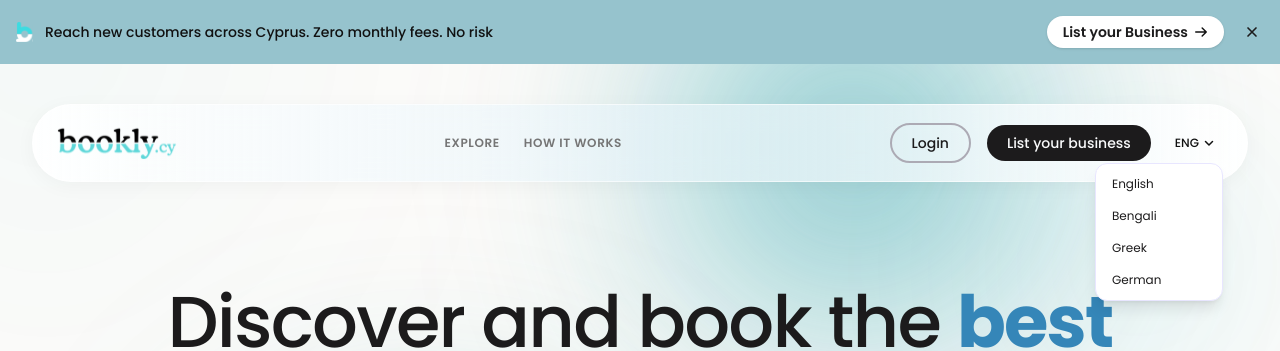
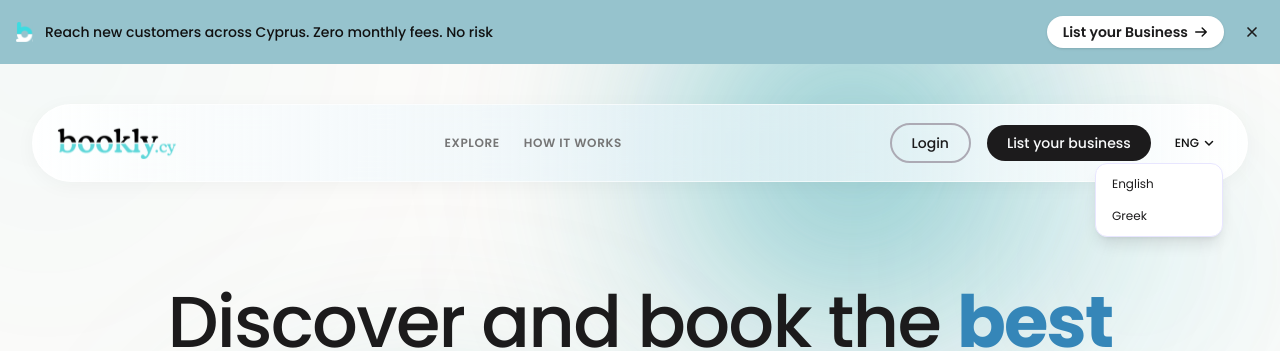
Before and after one commit to SaifulET/Iron_Frontend, a Next.js app: page / in a window 1280 px wide. Both pictures are taken after a click on the button "ENG". Shown: the top 351 px of the page. Built offline with nearby package versions, Linux system fonts and the light colour scheme.

Commit message:
remove all language from the navbar except english and greek

```diff
--- a/src/components/Navbar.tsx
+++ b/src/components/Navbar.tsx
@@ -173,11 +173,11 @@ export default function Navbar({
 
                 {showLangDropdown && (
                   <div className="absolute right-0 mt-2 w-32 bg-white border border-[#E8E6FF] rounded-xl shadow-lg z-50 overflow-hidden py-1">
-                    {["English", "Bengali", "Greek", "German"].map((lang) => (
+                    {["English", "Greek"].map((lang) => (
                       <button
                         key={lang}
                         onClick={() => {
-                          setSelectedLanguage(lang === "English" ? "ENG" : lang === "Bengali" ? "BEN" : lang.substring(0, 3).toUpperCase());
+                          setSelectedLanguage(lang === "English" ? "ENG" : "GRE");
                           setShowLangDropdown(false);
                         }}
                         className="w-full text-left px-4 py-2 text-xs text-[#1C1B1C] hover:bg-[#F5F3FF] transition-colors"
@@ -231,11 +231,11 @@ export default function Navbar({
 
                       {showLangDropdown && (
                         <div className="absolute left-0 mt-2 w-32 bg-white border border-[#E8E6FF] rounded-xl shadow-lg z-50 overflow-hidden py-1">
-                          {["English", "Bengali", "Greek", "German"].map((lang) => (
+                          {["English", "Greek"].map((lang) => (
                             <button
                               key={lang}
                               onClick={() => {
-                                setSelectedLanguage(lang === "English" ? "ENG" : lang === "Bengali" ? "BEN" : lang.substring(0, 3).toUpperCase());
+                                setSelectedLanguage(lang === "English" ? "ENG" : "GRE");
                                 setShowLangDropdown(false);
                               }}
                               className="w-full text-left px-3 py-1.5 text-xs text-[#1C1B1C] hover:bg-[#F5F3FF] transition-colors"
@@ -431,11 +431,11 @@ export default function Navbar({
               </button>
               {showLangDropdown && (
                 <div className="absolute right-0 mt-2 w-28 bg-white border border-[#E8E6FF] rounded-xl shadow-lg z-50 overflow-hidden py-1">
-                  {["English", "Bengali", "Greek", "German"].map((lang) => (
+                  {["English", "Greek"].map((lang) => (
                     <button
                       key={lang}
                       onClick={() => {
-                        setSelectedLanguage(lang === "English" ? "ENG" : lang === "Bengali" ? "BEN" : lang.substring(0, 3).toUpperCase());
+                        setSelectedLanguage(lang === "English" ? "ENG" : "GRE");
                         setShowLangDropdown(false);
                       }}
                       className="w-full text-left px-3 py-1.5 text-xs text-[#1C1B1C] hover:bg-[#F5F3FF] transition-colors"
@@ -584,11 +584,11 @@ export default function Navbar({
 
             {showLangDropdown && (
               <div className="absolute left-0 mt-2 w-32 bg-white border border-[#E8E6FF] rounded-xl shadow-lg z-50 overflow-hidden py-1">
-                {["English", "Bengali", "Greek", "German"].map((lang) => (
+                {["English", "Greek"].map((lang) => (
                   <button
                     key={lang}
                     onClick={() => {
-                      setSelectedLanguage(lang === "English" ? "ENG" : lang === "Bengali" ? "BEN" : lang.substring(0, 3).toUpperCase());
+                      setSelectedLanguage(lang === "English" ? "ENG" : "GRE");
                       setShowLangDropdown(false);
                     }}
                     className="w-full text-left px-3 py-1.5 text-xs text-[#1C1B1C] hover:bg-[#F5F3FF] transition-colors"
```
